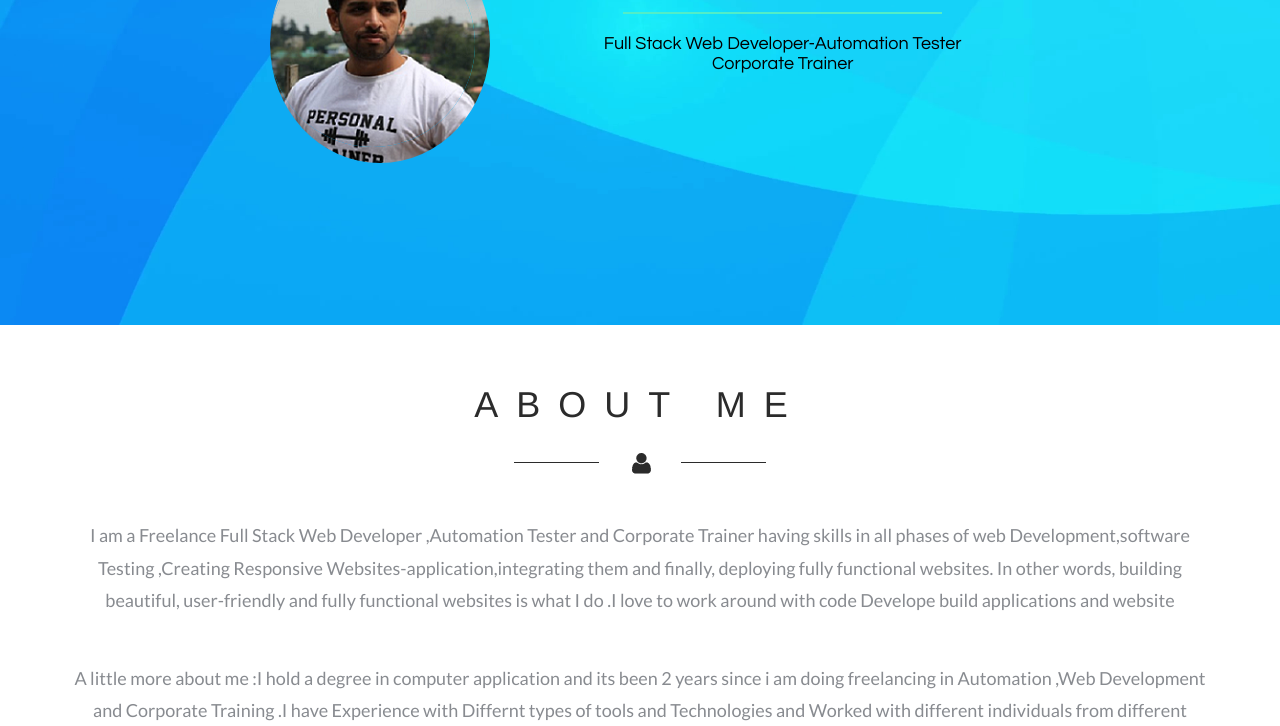
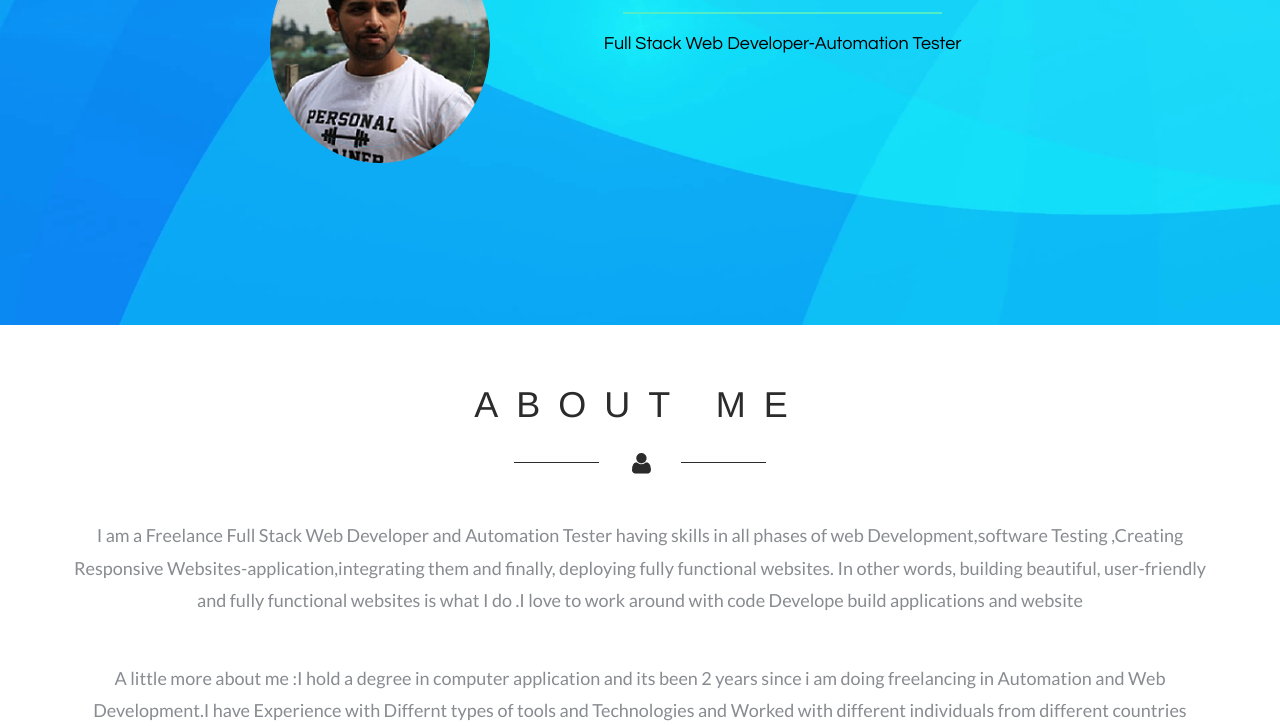
Before and after one commit to harsh398/harsh398.github.io, a plain HTML site: page index.html in a window 1280 px wide. Shown: the part 334-1060 px from the top of the page. Drawn offline with Linux system fonts and the light colour scheme.

Commit message:
Update index.html

```diff
--- a/index.html
+++ b/index.html
@@ -105,7 +105,7 @@
 				<h1>I’M Harsh Deep</h1>
 				<div class="border"></div><br>
 				<h4 style="font-family: 'Questrial', sans-serif;color:white;color: black;">Full Stack Web Developer-Automation Tester</h4>
-				<h4 style="font-family: 'Questrial', sans-serif;color:white;color: black;">Corporate Trainer</h4>
+
 
 			</div>
 			<div class="clearfix"></div>
@@ -118,9 +118,9 @@
 	<div class="container">
 		<h3>ABOUT ME</h3>
 		<div class="strip text-center"><img src="images/about.png" alt=" "/></div>
-		<p>I am a Freelance  Full Stack Web Developer ,Automation Tester and Corporate Trainer having skills in all phases of web Development,software Testing ,Creating Responsive Websites-application,integrating them and finally, deploying fully functional websites.
+		<p>I am a Freelance  Full Stack Web Developer and Automation Tester having skills in all phases of web Development,software Testing ,Creating Responsive Websites-application,integrating them and finally, deploying fully functional websites.
 					In other words, building beautiful, user-friendly and fully functional websites is what I do .I love to work around with code Develope build applications and website  </p>
-					<p>A little more about me :I hold a degree in computer application and its been 2 years since i am doing freelancing in Automation ,Web Development and Corporate Training .I have Experience with Differnt types of tools and Technologies and Worked with different individuals from different countries</p>
+					<p>A little more about me :I hold a degree in computer application and its been 2 years since i am doing freelancing in Automation and Web Development.I have Experience with Differnt types of tools and Technologies and Worked with different individuals from different countries</p>
 		<ul>
 			<li><a class="fb" href="https://www.facebook.com/Harsh398deep"></a></li>
 			<li><a class="twit" href="https://twitter.com/harsharand"></a></li>
```
